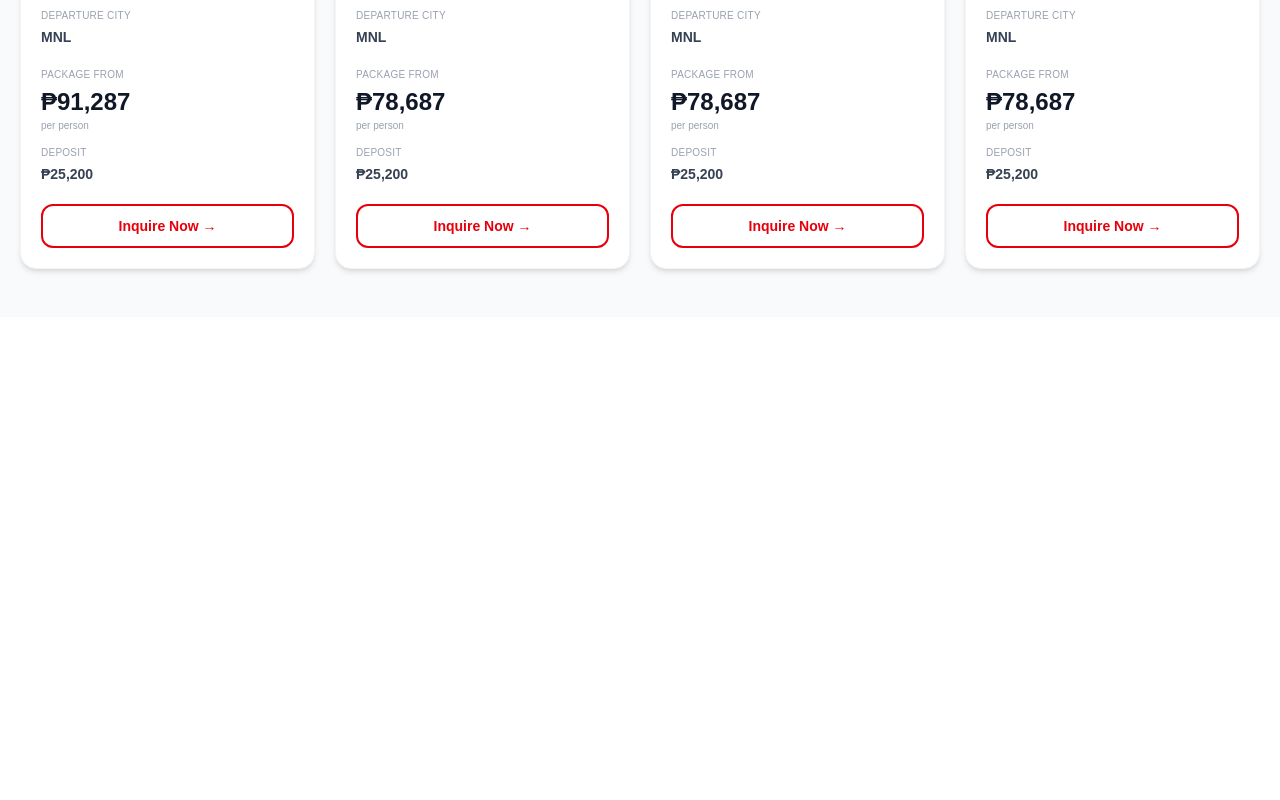
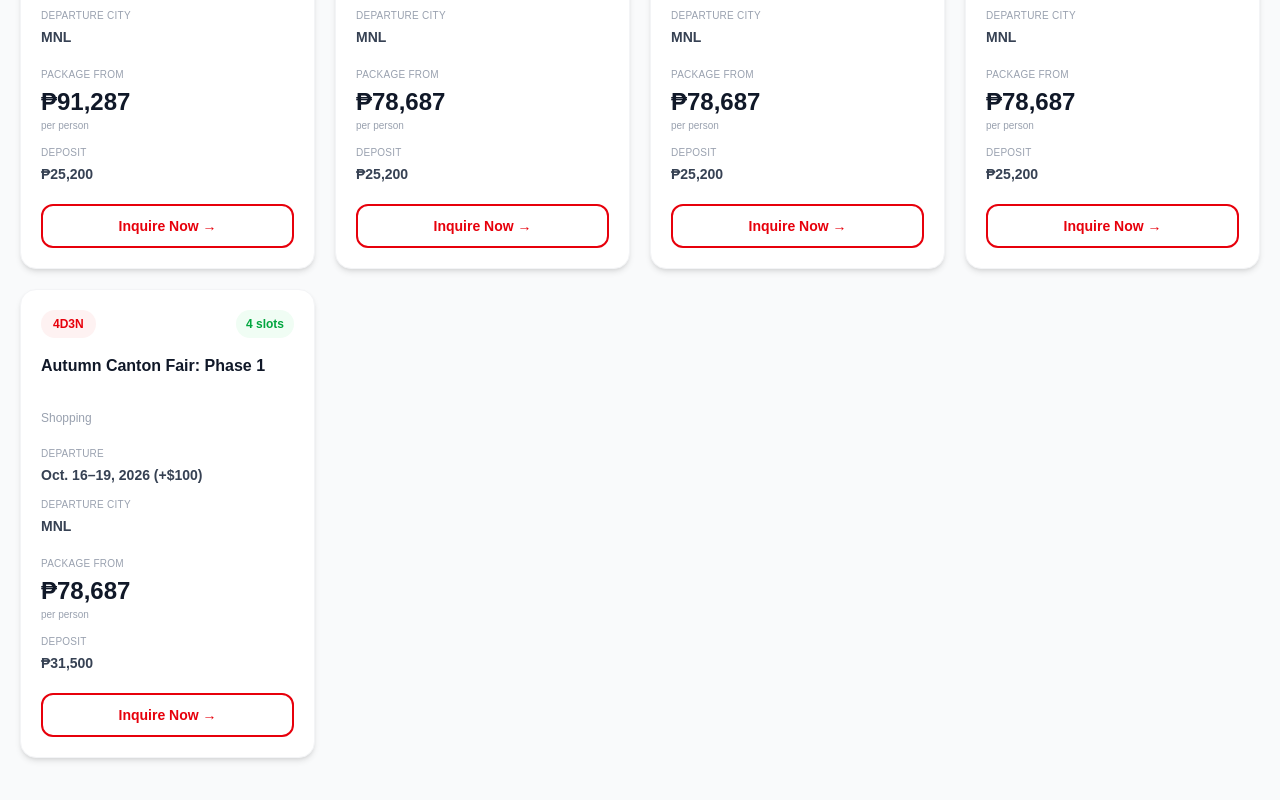
Before and after one commit to chingutravelandtours/chingu-website, a Next.js app: page /china-tours in a window 1280 px wide. Shown: the part 5897-6697 px from the top of the page. Before the commit the page ends 6214 px from the top, so only its background shows below. Built offline with nearby package versions, Linux system fonts and the light colour scheme.

Commit message:
Update page.tsx

```diff
--- a/app/china-tours/page.tsx
+++ b/app/china-tours/page.tsx
@@ -543,6 +543,17 @@ const packages: Package[] = [
   slots: 20,
   deposit: 400 * USD_TO_PHP,
 },
+
+  {
+  title: "Autumn Canton Fair: Phase 1",
+  subtitle: "Shopping",
+  duration: "4D3N",
+  dates: "Oct. 16–19, 2026 (+$100)",
+  city: "MNL",
+  price: 1249 * USD_TO_PHP,
+  slots: 4,
+  deposit: 500 * USD_TO_PHP,
+},
 ];
 
 export default function ChinaToursPage() {
```
